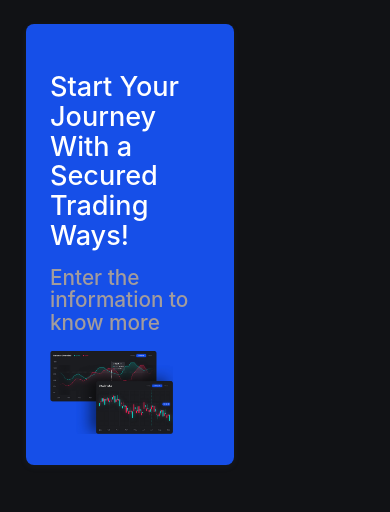
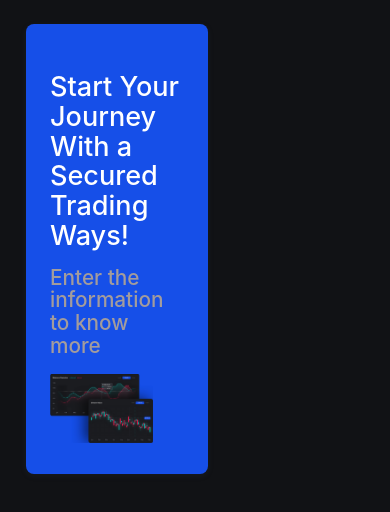
Before and after one commit to solomonyusuf/cryptobit, a Vue app: page / in a window 390 px wide. Shown: the top 512 px of the page. Built offline with nearby package versions, Linux system fonts and the light colour scheme; the HTML template or start-up script is replaced by a standard one.

Commit message:
adjusted the feft panel

```diff
--- a/src/App.vue
+++ b/src/App.vue
@@ -9,14 +9,14 @@
         <div class="container-xxl bit-mt-4 bit-mb-4">
 
           <div class="bit-row">
-            <div class="bit-card bit-col-md-8">
+            <div class="bit-card bit-col-md-7">
                 <div class="bit-card-body">
                   <h1 class="text-widget bit-mt-4">Start Your Journey With a Secured Trading Ways!</h1>
                   <h4 style="color: #a39c9c;" class="text-widget">Enter the information to know more </h4>
                   <img class="image-widget" src="/images/bg1.png"  />
                 </div>
             </div>
-            <div class="bit-col-md-4">
+            <div class="bit-col-md-5">
 
             </div>
           </div>
--- a/src/assets/base.scss
+++ b/src/assets/base.scss
@@ -121,9 +121,15 @@ body {
   flex: 0 0 auto;
   width: 66.66666667%;
 }
-.bit-col-md-4 {
+
+.bit-col-md-7 {
   flex: 0 0 auto;
-  width: 33.33333333%;
+  width: 58.33333333%;
+}
+
+.bit-col-md-5 {
+  flex: 0 0 auto;
+  width: 41.33333333%;
 }
 
 .bit-card {
```
